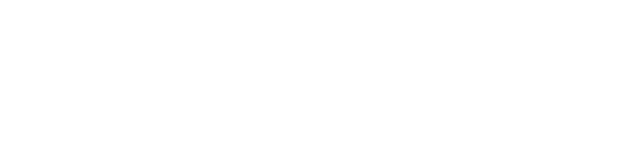
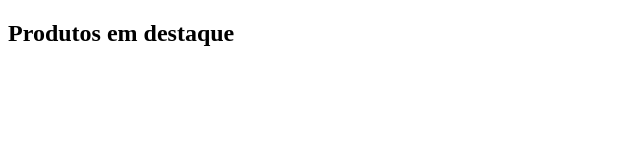
Before and after one commit to squadProject-plusplus/LojaBrinquedos, a plain HTML site: page index.html in a window 1280 px wide. Shown: the whole page, without its empty margins (0-640 px from the left). Drawn offline with Linux system fonts and the light colour scheme.

Commit message:
feat: main feita

```diff
--- a/index.html
+++ b/index.html
@@ -10,7 +10,9 @@
 </head>
 
 <body>
-
+    <main id="container">
+        <h2>Produtos em destaque</h2>
+    </main>
     <script src="./src/js/script.js"></script>
 </body>
 </html>
```
